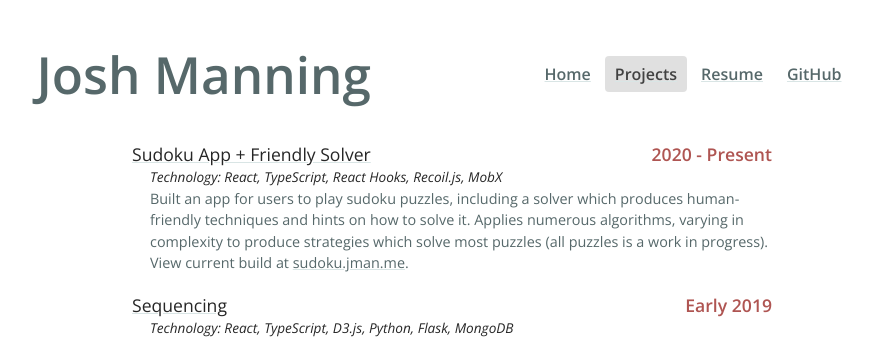
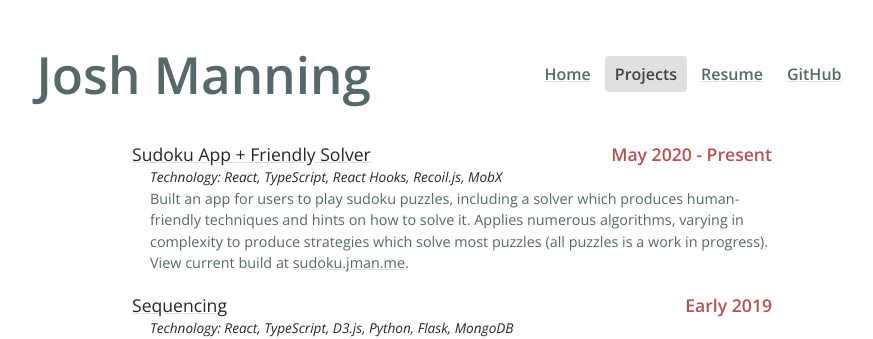
Before and after one commit to its-jman/jman.me, a Jekyll site: the page built from docs/projects/index.html, in a window 1280 px wide. Shown: the top 339 px of the page, without its empty margins (188-1061 px from the left). Built offline with Jekyll 4.4.1, drawn with Linux system fonts in a browser that asks for light colours.

Commit message:
Update projects.yml

```diff
--- a/docs/_data/projects.yml
+++ b/docs/_data/projects.yml
@@ -1,7 +1,7 @@
 ---
 - name: "Sudoku App + Friendly Solver"
   repository: https://github.com/jbmanning/sudoku
-  date: "2020 - Present"
+  date: "May 2020 - Present"
   tech: React, TypeScript, React Hooks, Recoil.js, MobX
   description: |-
     Built an app for users to play sudoku puzzles, including a solver which produces human-friendly
```
